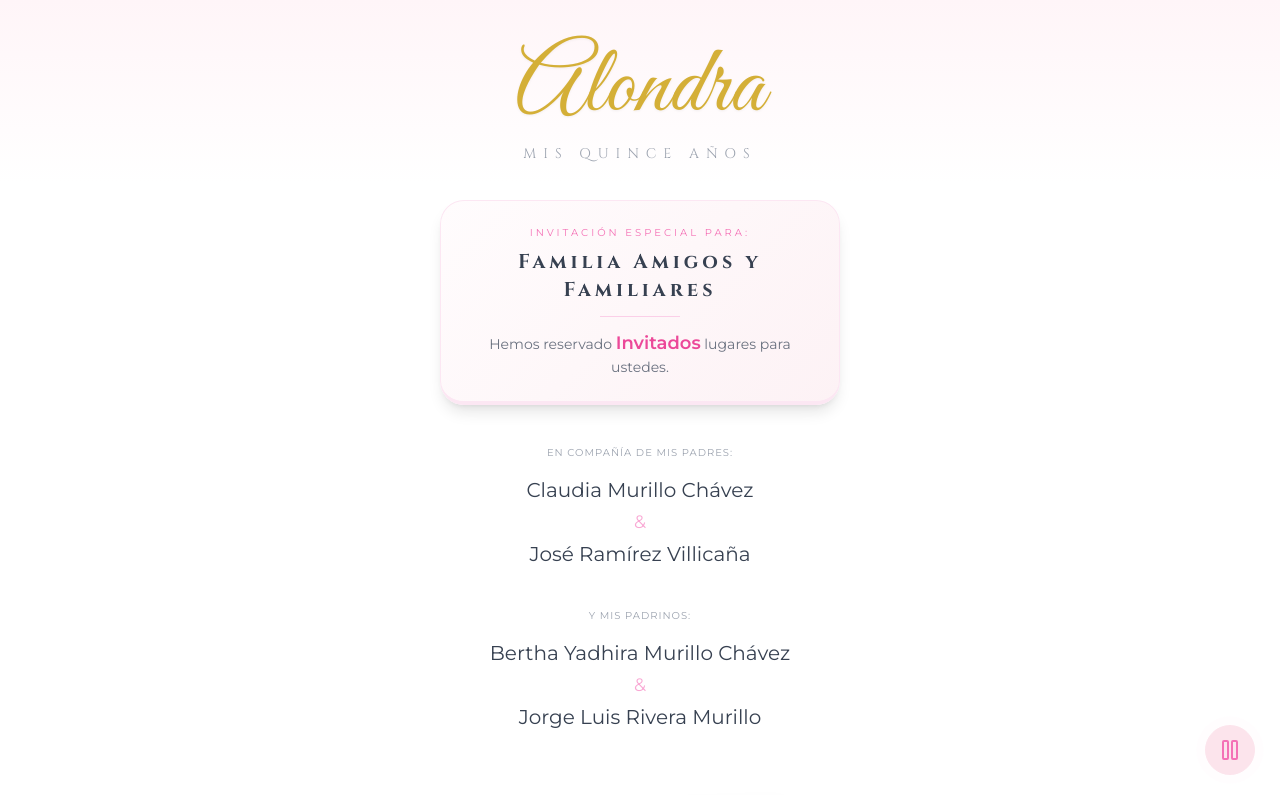
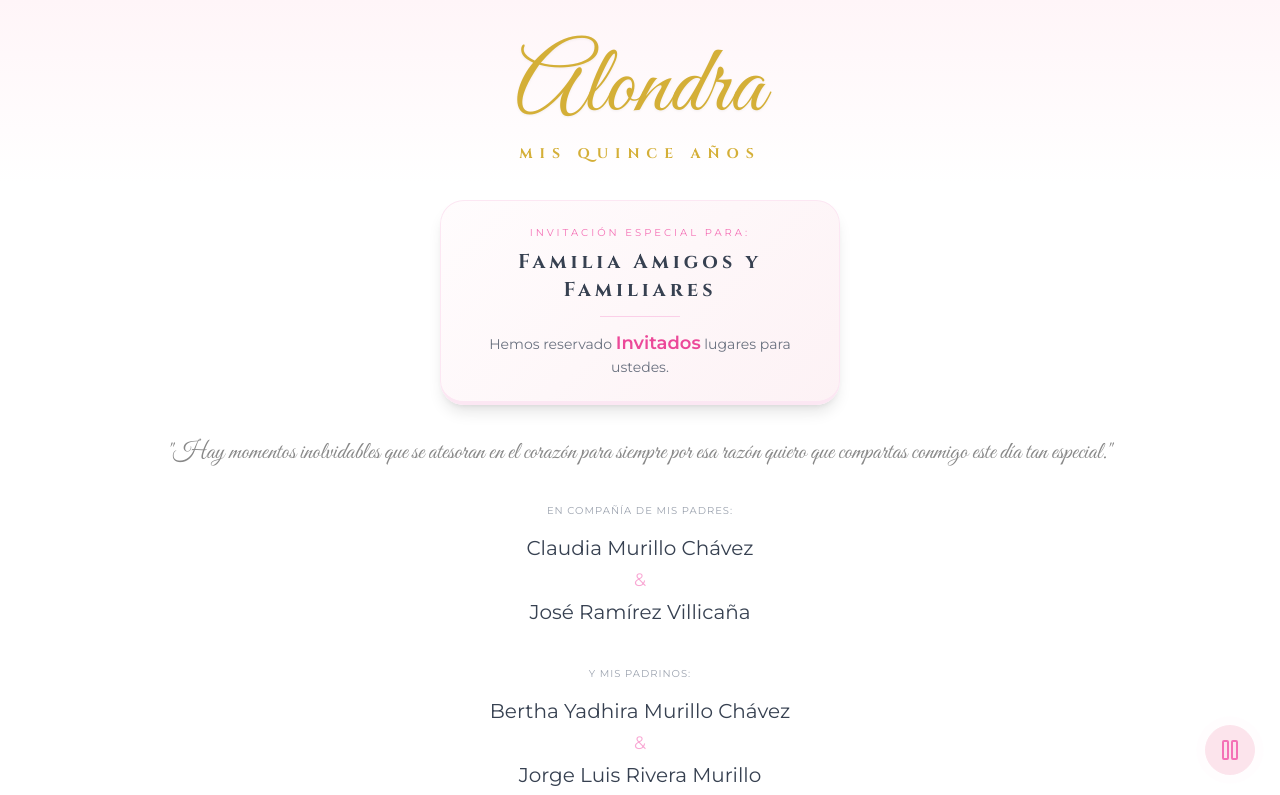
Before and after one commit to temohdezmx-gif/invitacion-alondra, a plain HTML site: page index.html in a window 1280 px wide. Both pictures are taken after a click on the button "Abrir Invitación". Shown: the top 795 px of the page. Drawn offline with nearby package versions, Linux system fonts and the light colour scheme.

Commit message:
Add files via upload

```diff
--- a/index.html
+++ b/index.html
@@ -6,7 +6,7 @@
     <title>XV Años Alondra</title>
     <script src="https://cdn.tailwindcss.com"></script>
     <link href="https://fonts.googleapis.com/css2?family=Cinzel:wght@400;700&family=Great+Vibes&family=Montserrat:wght@300;400;600&display=swap" rel="stylesheet">
-    <!-- Lucide Icons for Music Button -->
+    <!-- Iconos Lucide para el control de música -->
     <script src="https://unpkg.com/lucide@latest"></script>
     <style>
         :root {
@@ -137,6 +137,19 @@
         .venue-style {
             border-radius: 10px 10px 100px 100px; /* Estilo arco invertido */
         }
+
+        .phrase-container {
+            max-width: 85%;
+            margin: 2rem auto;
+            text-align: center;
+        }
+
+        .quote-text {
+            font-family: 'Great Vibes', cursive;
+            font-size: 1.5rem;
+            line-height: 1.4;
+            color: #888;
+        }
     </style>
 </head>
 <body>
@@ -144,7 +157,8 @@
     <!-- PANTALLA DE ENTRADA -->
     <div id="entry-overlay">
         <h2 class="text-5xl mb-8">Alondra</h2>
-        <p class="elegant-title text-[10px] mb-12 tracking-[0.4em] text-gray-400">MIS XV AÑOS</p>
+        <!-- Color dorado aplicado aquí -->
+        <p class="elegant-title text-[10px] mb-12 tracking-[0.4em] text-[#d4af37] font-semibold">MIS QUINCE AÑOS</p>
         <button onclick="startInvitation()" class="bg-pink-100 border border-pink-200 text-pink-500 px-10 py-4 rounded-full elegant-title text-xs tracking-widest shadow-lg hover:bg-pink-200 transition-all">
             Abrir Invitación
         </button>
@@ -167,7 +181,8 @@
         <!-- CABECERA -->
         <div class="header-section">
             <h1 class="text-7xl md:text-8xl mb-2 drop-shadow-sm">Alondra</h1>
-            <p class="elegant-title text-xs md:text-sm text-gray-400 tracking-[0.5em] uppercase">Mis Quince Años</p>
+            <!-- Color dorado aplicado aquí -->
+            <p class="elegant-title text-xs md:text-sm text-[#d4af37] tracking-[0.5em] uppercase font-bold">Mis Quince Años</p>
         </div>
 
         <!-- PASES -->
@@ -180,8 +195,15 @@
             </div>
         </div>
 
+        <!-- FRASE INTRODUCTORIA -->
+        <div class="phrase-container">
+            <p class="quote-text">
+                "Hay momentos inolvidables que se atesoran en el corazón para siempre por esa razón quiero que compartas conmigo este día tan especial."
+            </p>
+        </div>
+
         <!-- PADRES Y PADRINOS -->
-        <div class="max-w-md mx-auto px-6 mt-10 text-center">
+        <div class="max-w-md mx-auto px-6 mt-4 text-center">
             <div class="mb-10">
                 <p class="text-[10px] uppercase tracking-widest text-gray-400 mb-4">En compañía de mis padres:</p>
                 <div class="space-y-1">
@@ -313,7 +335,7 @@
                 isPlaying = true;
                 musicBtn.style.visibility = "visible";
                 updateMusicUI();
-            }).catch(e => console.log("Audio waiting for interaction"));
+            }).catch(e => console.log("Audio esperando interacción"));
 
             const overlay = document.getElementById('entry-overlay');
             overlay.style.opacity = '0';
```
